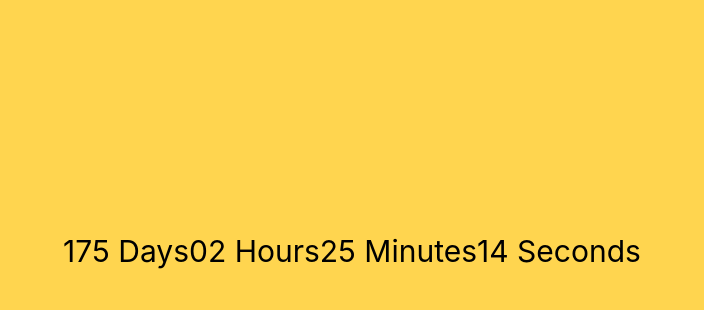
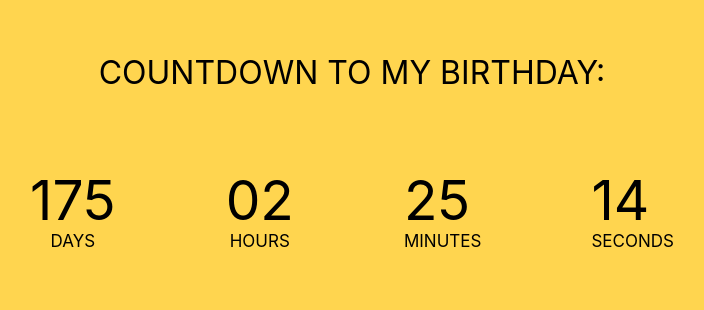
Before and after one commit to AlexDvor/goit-js-hw-11-timer, a website built with Parcel: page src/index.html in a window 1280 px wide. Shown: the part 166-476 px from the top of the page, without its empty margins (288-992 px from the left). Built offline with nearby package versions, Linux system fonts and the light colour scheme.

Commit message:
added css style for timer

```diff
--- a/src/index.js
+++ b/src/index.js
@@ -1,3 +1,2 @@
 import './sass/main.scss';
 import './js/timer'
-import './js/test'
--- a/src/partials/example.html
+++ b/src/partials/example.html
@@ -1,3 +1,7 @@
+<div class="box">
+  <div class="content">
+    <h1>COUNTDOWN TO MY BIRTHDAY:</h1>
+  </div>
   <div class="timer" id="timer-1">
     <div class="field">
       <span class="value" data-value="days">11</span>
@@ -19,20 +23,4 @@
       <span class="label">Seconds</span>
     </div>
   </div>
-
-<!-- <div class="container">
-  <h1 id="headline">Countdown to my birthday:</h1>
-  <div id="countdown">
-    <ul>
-      <li><span id="days"></span>days</li>
-      <li><span id="hours"></span>Hours</li>
-      <li><span id="minutes"></span>Minutes</li>
-      <li><span id="seconds"></span>Seconds</li>
-    </ul>
 </div>
-  <div id="content" class="emoji">
-    <span>🥳</span>
-    <span>🎉</span>
-    <span>🎂</span>
-  </div>
-</div> -->
--- a/src/sass/_example.scss
+++ b/src/sass/_example.scss
@@ -1,8 +1,10 @@
+.box {
+  margin-top: 25vh;
+}
+
 .timer {
   display: flex;
   justify-content: center;
-  margin-top: 50vh;
-  font-size: 30px;
 }
 
 body {
@@ -11,72 +13,25 @@ body {
     'Helvetica Neue', sans-serif;
 }
 
-// * {
-//   box-sizing: border-box;
-//   margin: 0;
-//   padding: 0;
-// }
+.field {
+  display: inline-block;
+  font-size: 55px;
+  padding: 1em;
+  text-transform: uppercase;
+}
 
-// html,
-// body {
-//   height: 100%;
-//   margin: 0;
-// }
+.label {
+  display: block;
+  font-size: 17px;
+  text-align: center;
+}
 
-// body {
-//   align-items: center;
-//   background-color: #ffd54f;
-//   display: flex;
-//   font-family: -apple-system, BlinkMacSystemFont, 'Segoe UI', Roboto, Oxygen-Sans, Ubuntu, Cantarell,
-//     'Helvetica Neue', sans-serif;
-// }
+.content {
+  display: flex;
+  justify-content: center;
+}
 
-// .container {
-//   color: #333;
-//   margin: 0 auto;
-//   text-align: center;
-// }
-
-// h1 {
-//   font-weight: normal;
-//   letter-spacing: 0.125rem;
-//   text-transform: uppercase;
-// }
-
-// li {
-//   display: inline-block;
-//   font-size: 1.5em;
-//   list-style-type: none;
-//   padding: 1em;
-//   text-transform: uppercase;
-// }
-
-// li span {
-//   display: block;
-//   font-size: 4.5rem;
-// }
-
-// .emoji {
-//   display: none;
-//   padding: 1rem;
-// }
-
-// .emoji span {
-//   font-size: 4rem;
-//   padding: 0 0.5rem;
-// }
-
-// @media all and (max-width: 768px) {
-//   h1 {
-//     font-size: 1.5rem;
-//   }
-
-//   li {
-//     font-size: 1.125rem;
-//     padding: 0.75rem;
-//   }
-
-//   li span {
-//     font-size: 3.375rem;
-//   }
-// }
+h1 {
+  font-weight: normal;
+  text-transform: uppercase;
+}
--- a/src/sass/main.scss
+++ b/src/sass/main.scss
@@ -1,7 +1 @@
-/*
- * Главный файл стилей.
- * Все паршалы подключаются сюда.
- */
-
-// Стили для файла с примером HTML-фрагмента
 @import './example';
```
Also changed, not shown: src/js/test.js (deleted, +0 -33 lines), src/images/demo.jpg (deleted). Lines whose indentation alone changed are shown as unchanged.
